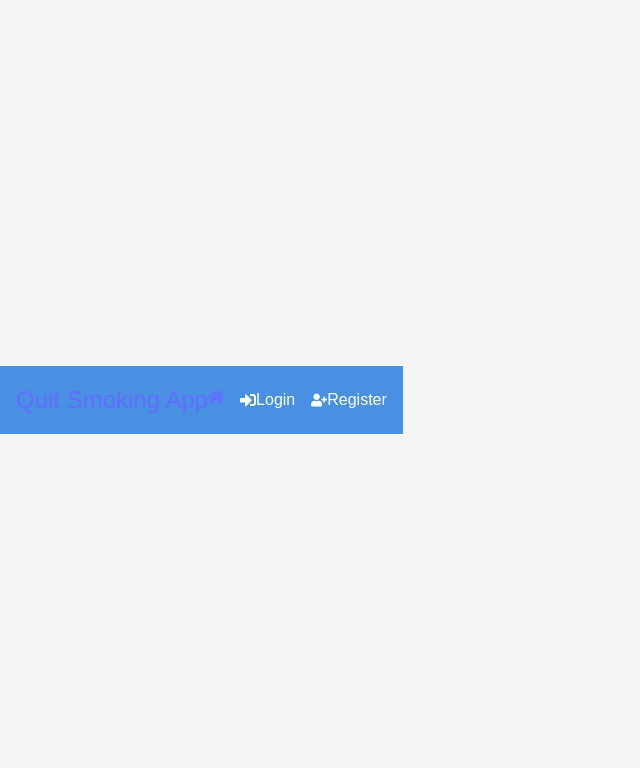
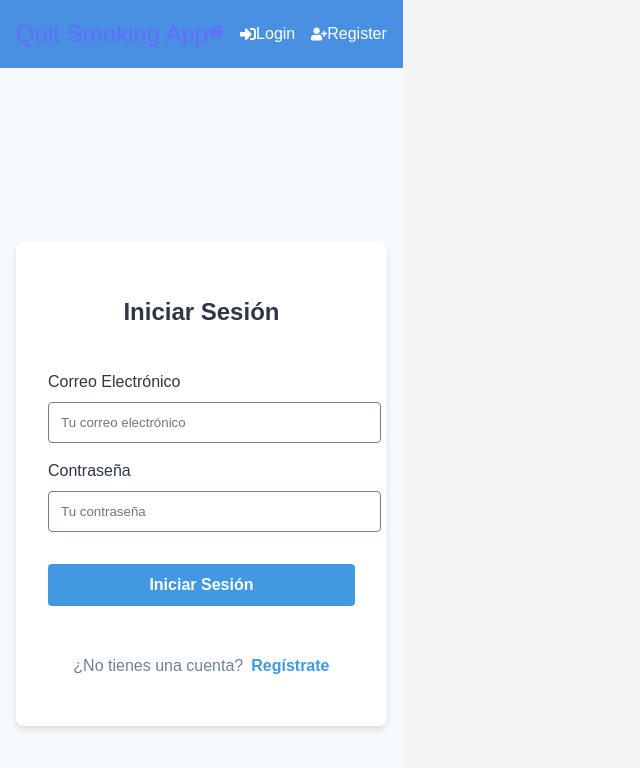
Before and after one commit to mariopelayopinzon/QuitSmokingApp-FrontEnd, a React (Vite) app: page /login in a window 1280 px wide. Shown: the top 768 px of the page, without its empty margins (0-640 px from the left). Built offline with nearby package versions, Linux system fonts and the light colour scheme; no server answers.

Commit message:
added login

```diff
--- /dev/null
+++ b/src/assets/styles/login.scss
@@ -0,0 +1,123 @@
+// Variables de color y diseño
+:root {
+    --primary-color: #4A5568;
+    --secondary-color: #718096;
+    --background-color: #F7FAFC;
+    --text-color: #2D3748;
+    --accent-color: #4299E1;
+}
+
+.login-container {
+    display: flex;
+    justify-content: center;
+    align-items: center;
+    min-height: 100vh;
+    background-color: var(--background-color);
+    padding: 1rem;
+}
+
+.login-wrapper {
+    width: 100%;
+    max-width: 400px;
+    background-color: white;
+    border-radius: 8px;
+    box-shadow: 0 4px 6px rgba(0, 0, 0, 0.1);
+    padding: 2rem;
+}
+
+.login-form {
+    display: flex;
+    flex-direction: column;
+    gap: 1rem;
+
+    h2 {
+        text-align: center;
+        color: var(--text-color);
+        margin-bottom: 1.5rem;
+        font-weight: 600;
+    }
+
+    .error-message {
+        background-color: #FED7D7;
+        color: #9B2C2C;
+        padding: 0.75rem;
+        border-radius: 4px;
+        text-align: center;
+        margin-bottom: 1rem;
+    }
+
+    .form-group {
+        display: flex;
+        flex-direction: column;
+        gap: 0.5rem;
+
+        label {
+            color: var(--text-color);
+            font-weight: 500;
+        }
+
+        input {
+            width: 100%;
+            padding: 0.75rem;
+            border: 1px solid var(--secondary-color);
+            border-radius: 4px;
+            transition: all 0.3s ease;
+
+            &:focus {
+                outline: none;
+                border-color: var(--accent-color);
+                box-shadow: 0 0 0 3px rgba(66, 153, 225, 0.1);
+            }
+        }
+    }
+
+    .form-actions {
+        margin-top: 1rem;
+
+        .btn-login {
+            width: 100%;
+            padding: 0.75rem;
+            background-color: var(--accent-color);
+            color: white;
+            border: none;
+            border-radius: 4px;
+            font-weight: 600;
+            cursor: pointer;
+            transition: background-color 0.3s ease;
+
+            &:hover {
+                background-color: darken(#4299E1, 10%);
+            }
+
+            &:focus {
+                outline: none;
+                box-shadow: 0 0 0 3px rgba(66, 153, 225, 0.3);
+            }
+        }
+    }
+
+    .form-footer {
+        text-align: center;
+        margin-top: 1rem;
+        color: var(--secondary-color);
+
+        a {
+            color: var(--accent-color);
+            margin-left: 0.5rem;
+            text-decoration: none;
+            font-weight: 600;
+
+            &:hover {
+                text-decoration: underline;
+            }
+        }
+    }
+}
+
+// Responsive
+@media (max-width: 480px) {
+    .login-wrapper {
+        max-width: 100%;
+        padding: 1rem;
+    }
+}
--- a/src/pages/Login.jsx
+++ b/src/pages/Login.jsx
@@ -1,11 +1,92 @@
-import React from 'react'
+import React, { useState } from 'react';
+import { useNavigate } from 'react-router-dom';
+import { loginUser } from '../services/authService';
+import '../assets/styles/login.scss';
 
 const Login = () => {
-  return (
-    <div>
+    const [formData, setFormData] = useState({
+        email: '',
+        password: ''
+    });
+    const [error, setError] = useState(null);
+    const navigate = useNavigate();
 
-    </div>
-  )
-}
+    const handleChange = (e) => {
+        const { name, value } = e.target;
+        setFormData(prevState => ({
+            ...prevState,
+            [name]: value
+        }));
+    };
 
-export default Login
+    const handleSubmit = async (e) => {
+        e.preventDefault();
+        setError(null);
+
+        try {
+            const response = await loginUser(formData);
+            // Guardar token y redirigir
+            setAuthToken(response.token);
+            navigate('/dashboard');
+        } catch (error) {
+            setError(error.message);
+        }
+    };
+
+    return (
+        <div className="login-container">
+            <div className="login-wrapper">
+                <form onSubmit={handleSubmit} className="login-form">
+                    <h2>Iniciar Sesión</h2>
+
+                    {error && (
+                        <div className="error-message">
+                            {error}
+                        </div>
+                    )}
+
+                    <div className="form-group">
+                        <label htmlFor="email">Correo Electrónico</label>
+                        <input
+                            type="email"
+                            id="email"
+                            name="email"
+                            value={formData.email}
+                            onChange={handleChange}
+                            required
+                            placeholder="Tu correo electrónico"
+                        />
+                    </div>
+
+                    <div className="form-group">
+                        <label htmlFor="password">Contraseña</label>
+                        <input
+                            type="password"
+                            id="password"
+                            name="password"
+                            value={formData.password}
+                            onChange={handleChange}
+                            required
+                            placeholder="Tu contraseña"
+                        />
+                    </div>
+
+                    <div className="form-actions">
+                        <button type="submit" className="btn-login">
+                            Iniciar Sesión
+                        </button>
+                    </div>
+
+                    <div className="form-footer">
+                        <p>
+                            ¿No tienes una cuenta?
+                            <a href="/register">Regístrate</a>
+                        </p>
+                    </div>
+                </form>
+            </div>
+        </div>
+    );
+};
+
+export default Login;
--- a/src/pages/Register.jsx
+++ b/src/pages/Register.jsx
@@ -36,7 +36,7 @@ const Register = () => {
         // Validación opcional para cigarrillos por día
         if (formData.cigarettesPerDay !== '' &&
             (isNaN(Number(formData.cigarettesPerDay)) ||
-             Number(formData.cigarettesPerDay) < 0)) {
+                Number(formData.cigarettesPerDay) < 0)) {
             newErrors.cigarettesPerDay = 'Ingrese un número válido de cigarrillos';
         }
 
--- a/src/services/authService.js
+++ b/src/services/authService.js
@@ -1,15 +1,102 @@
-
 import axios from 'axios';
 
-const API_BASE_URL = import.meta.env.VITE_API_BASE_URL || 'http://localhost:6000';
+// Función para obtener puerto seguro
+const getSecurePort = () => {
+    const safePorts = [3000, 5000, 5173, 8000, 8080, 6000];
+    const envPort = import.meta.env.VITE_API_PORT
+        ? parseInt(import.meta.env.VITE_API_PORT)
+        : 6000;
 
+    // Verificar si el puerto está en la lista de puertos seguros
+    return safePorts.includes(envPort) ? envPort : safePorts[0];
+};
+
+// Función para construir URL base segura
+const getBaseURL = () => {
+    const port = getSecurePort();
+    return `http://localhost:${port}`;
+};
+
+// Crear URL base
+const API_BASE_URL = getBaseURL();
+
+// Crear instancia de Axios con configuración mejorada
 const api = axios.create({
     baseURL: API_BASE_URL,
     headers: {
         'Content-Type': 'application/json',
+        'Accept': 'application/json'
     },
-    timeout: 10000
+    timeout: 15000 // Aumentar timeout
 });
+
+// Interceptor de solicitudes para añadir token
+api.interceptors.request.use(
+    config => {
+        const token = localStorage.getItem('token');
+        if (token) {
+            config.headers['Authorization'] = `Bearer ${token}`;
+        }
+
+        // Logging de solicitudes (solo en desarrollo)
+        if (import.meta.env.DEV) {
+            console.log('Enviando solicitud:', {
+                url: config.url,
+                method: config.method,
+                baseURL: config.baseURL,
+                data: config.data
+            });
+        }
+
+        return config;
+    },
+    error => {
+        console.error('Error en configuración de solicitud:', error);
+        return Promise.reject(error);
+    }
+);
+
+// Interceptor de respuestas para manejo de errores
+api.interceptors.response.use(
+    response => response,
+    error => {
+        // Logging detallado de errores
+        const errorDetails = {
+            message: error.message,
+            code: error.code,
+            status: error.response?.status,
+            data: error.response?.data,
+            url: error.config?.url
+        };
+
+        console.error('Error de red detallado:', errorDetails);
+
+        // Manejo de errores específicos
+        if (error.code === 'ECONNABORTED') {
+            return Promise.reject(new Error('La solicitud ha excedido el tiempo de espera'));
+        }
+
+        if (!error.response) {
+            return Promise.reject(new Error('No se pudo conectar con el servidor. Verifique su conexión de red.'));
+        }
+
+        // Errores específicos del servidor
+        switch (error.response.status) {
+            case 400:
+                return Promise.reject(new Error('Error en la solicitud: Datos inválidos'));
+            case 401:
+                return Promise.reject(new Error('No autorizado: Credenciales incorrectas'));
+            case 403:
+                return Promise.reject(new Error('Acceso denegado'));
+            case 404:
+                return Promise.reject(new Error('Recurso no encontrado'));
+            case 500:
+                return Promise.reject(new Error('Error interno del servidor'));
+            default:
+                return Promise.reject(new Error(error.response.data.message || 'Error desconocido'));
+        }
+    }
+);
 
 export const registerUser = async (userData) => {
     try {
@@ -21,23 +108,14 @@ export const registerUser = async (userData) => {
         console.log('Respuesta de registro:', response.data);
         return response.data;
     } catch (error) {
-            console.error('Detalles completos del error', {
+        console.error('Detalles completos del error de registro', {
             response: error.response?.data,
             status: error.response?.status,
             message: error.message,
             config: error.config
         });
 
-            if (error.response) {
-                throw new Error(
-                    error.response.data.message ||
-                    'Error en el registro de usuario'
-                );
-            } else if (error.request) {
-                throw new Error('No se recibio respuesta del servidor');
-            } else {
-                throw new Error('Error al configurar la solicitud');
-            }
+        throw error;
     }
 };
 
@@ -51,13 +129,25 @@ export const loginUser = async (credentials) => {
     }
 };
 
-export const setAuthToke = (token) => {
+export const setAuthToken = (token) => {
     if (token) {
-        api.defaults.headers.common['Authorization'] =`Bearer ${token}`;
-
+        api.defaults.headers.common['Authorization'] = `Bearer ${token}`;
         localStorage.setItem('token', token);
     } else {
         delete api.defaults.headers.common['Authorization'];
         localStorage.removeItem('token');
     }
 };
+
+// Función para verificar autenticación
+export const isAuthenticated = () => {
+    const token = localStorage.getItem('token');
+    return !!token;
+};
+
+// Función de logout
+export const logout = () => {
+    setAuthToken(null);
+};
+
+export default api;
```
Lines whose indentation alone changed are shown as unchanged.
